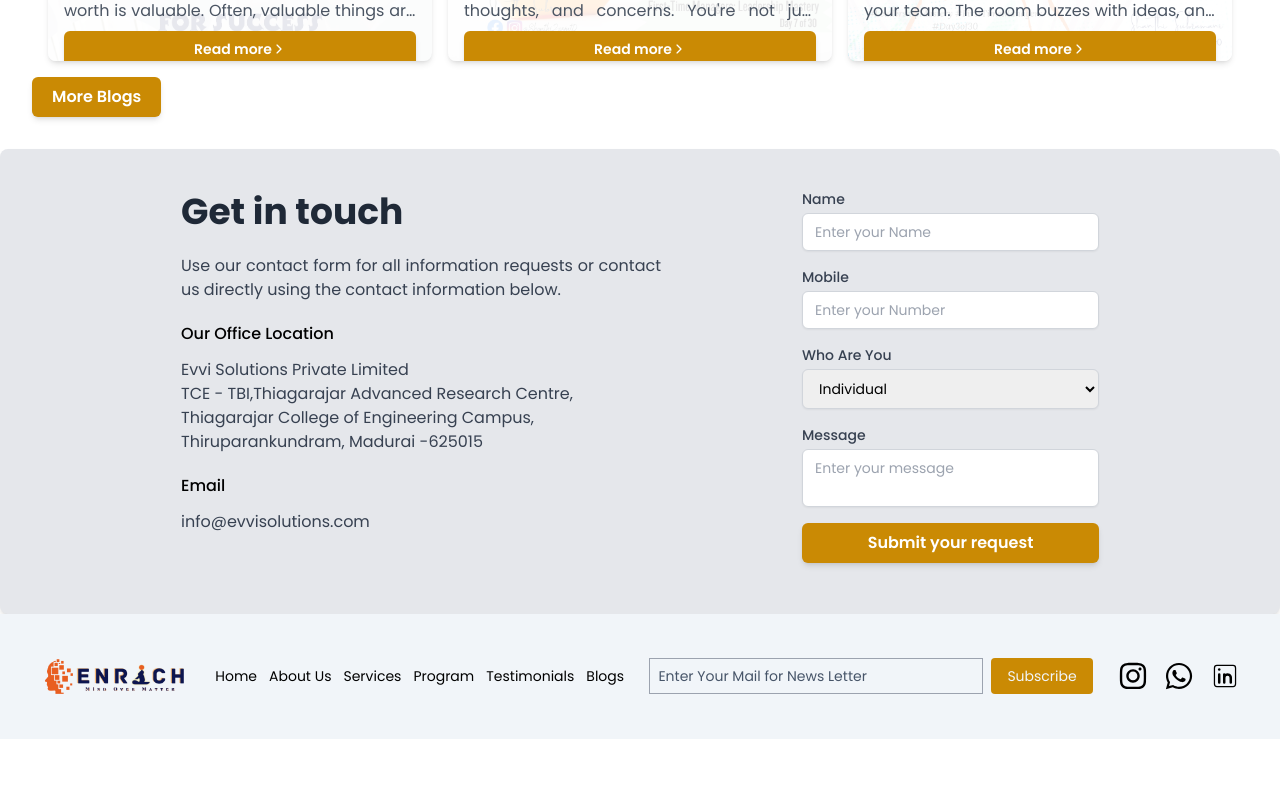
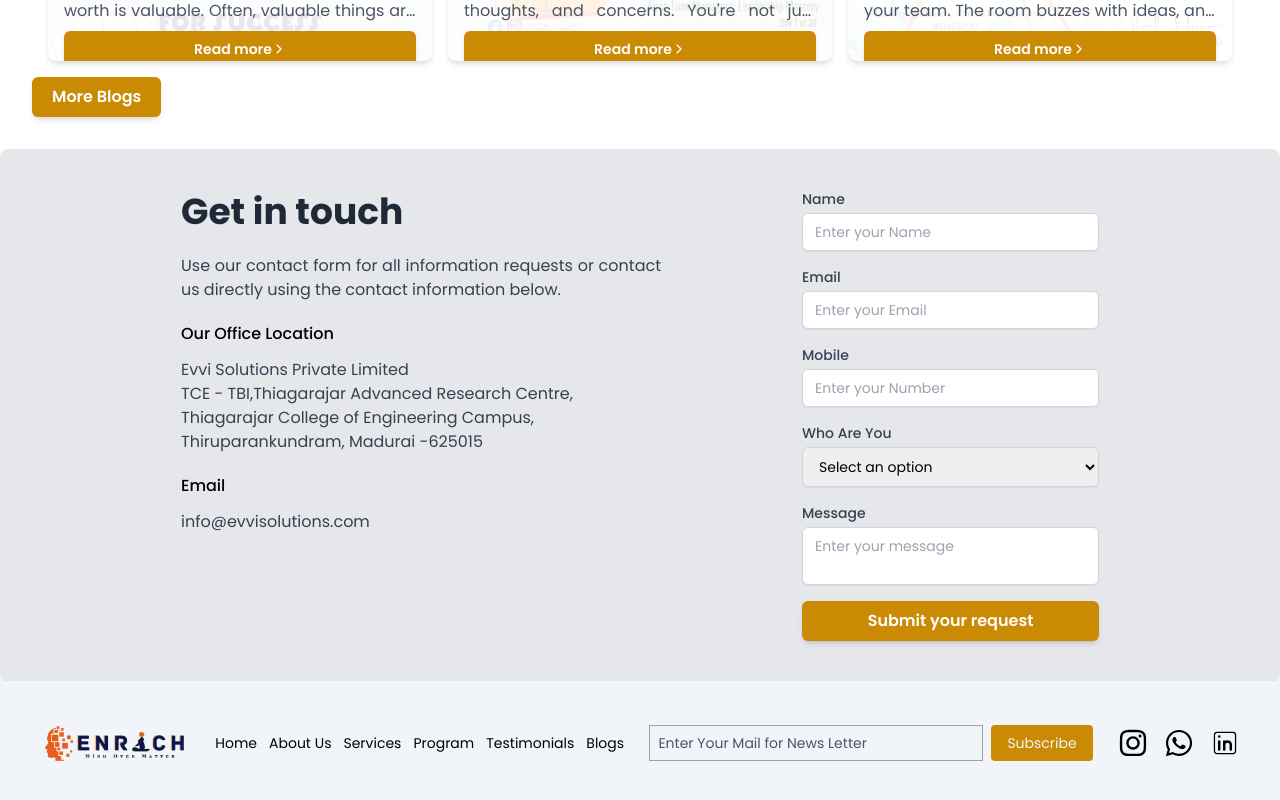
Before and after one commit to rasikumar/enrich, a React (Vite) app: page / in a window 1280 px wide. Shown: the part 3869-4669 px from the top of the page. Before the commit the page ends 4608 px from the top, so only its background shows below. Built offline with nearby package versions, Linux system fonts and the light colour scheme; a web font is replaced by a local one.

Commit message:
getin form changed

```diff
--- a/src/components/GetIn.jsx
+++ b/src/components/GetIn.jsx
@@ -1,12 +1,13 @@
 import { useState } from "react";
 import axios from 'axios';
-
 
 const GetIn = () => {
   const [formData, setFormData] = useState({
     name: '',
     email: '',
     message: '',
+    number: '',
+    option: '',
   });
 
   const handleChange = (e) => {
@@ -30,10 +31,8 @@
     }
   };
 
-
   return (
     <div id="getIn" className="bg-gray-200 justify-evenly p-10 md:flex rounded-lg shadow-md">
-
       <div className="md:w-[40%] flex flex-col gap-5 mb-10 ">
         <h2 className="heading primary-color">Get in touch</h2>
         <p className="primary-color text-justify">Use our contact form for all information requests or contact us directly using the contact information below.</p>
@@ -44,7 +43,7 @@
           <p>Thiagarajar College of Engineering Campus,</p>
           <p>Thiruparankundram, Madurai -625015</p>
         </div>
-          <div className=" primary-color">
+        <div className="primary-color">
           <h3 className="highlight-color mb-3">Email</h3>
           <p>info@evvisolutions.com</p>
         </div>
@@ -63,6 +62,17 @@
           />
         </div>
         <div>
+          <label className="block text-sm font-medium text-gray-700">Email</label>
+          <input
+            type="email"
+            name="email"
+            className="mt-1 block w-full px-3 py-2 border border-gray-300 rounded-md shadow-sm focus:outline-none focus:ring-indigo-500 focus:border-indigo-500 sm:text-sm"
+            placeholder="Enter your Email"
+            value={formData.email}
+            onChange={handleChange}
+          />
+        </div>
+        <div>
           <label className="block text-sm font-medium text-gray-700">Mobile</label>
           <input
             type="number"
@@ -75,9 +85,15 @@
         </div>
         <div>
           <label className="block text-sm font-medium text-gray-700">Who Are You</label>
-            <select name="option" className="outline-none mt-1 block w-full px-3 py-2 border border-gray-300 rounded-md shadow-sm focus:outline-none focus:ring-indigo-500 focus:border-indigo-500 sm:text-sm" >
-              <option value="">Individual</option>
-              <option value="">Business</option>
+          <select
+            name="option"
+            className="outline-none mt-1 block w-full px-3 py-2 border border-gray-300 rounded-md shadow-sm focus:outline-none focus:ring-indigo-500 focus:border-indigo-500 sm:text-sm"
+            value={formData.option}
+            onChange={handleChange}
+          >
+            <option value="">Select an option</option>
+            <option value="Individual">Individual</option>
+            <option value="Business">Business</option>
           </select>
         </div>
         <div>
```
Lines whose indentation alone changed are shown as unchanged.
